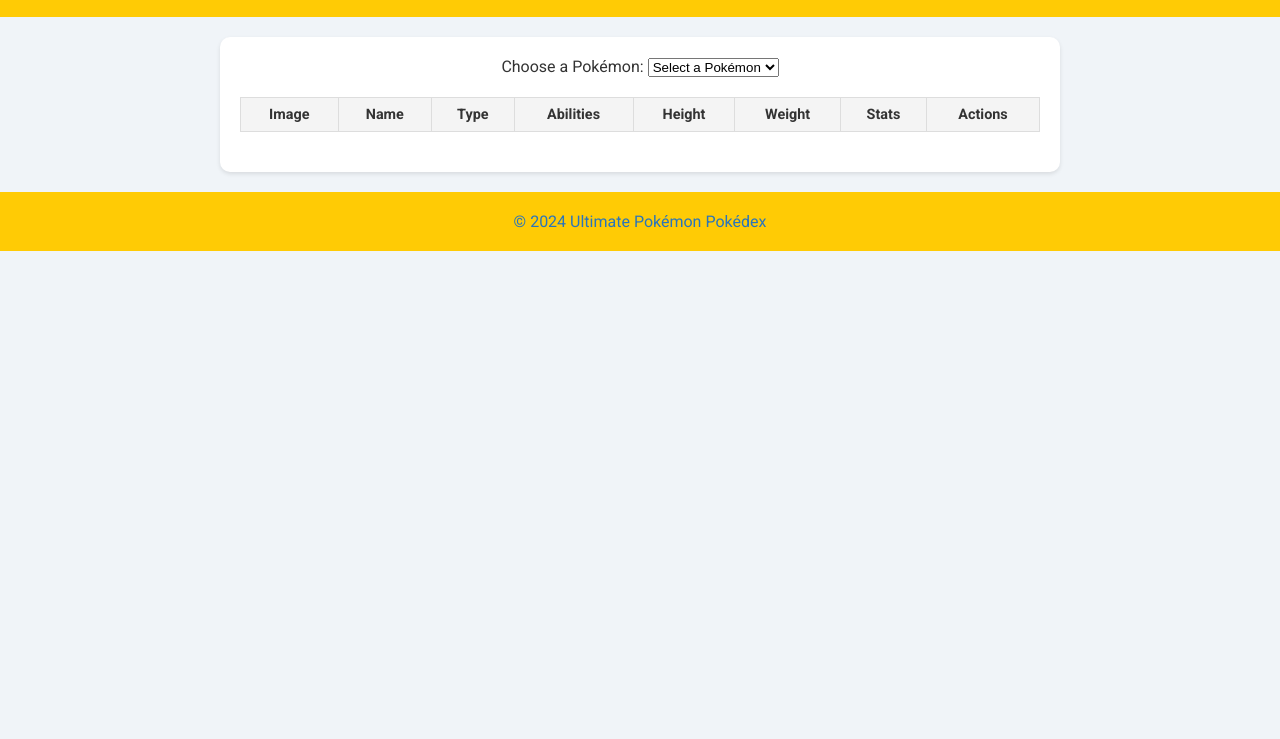
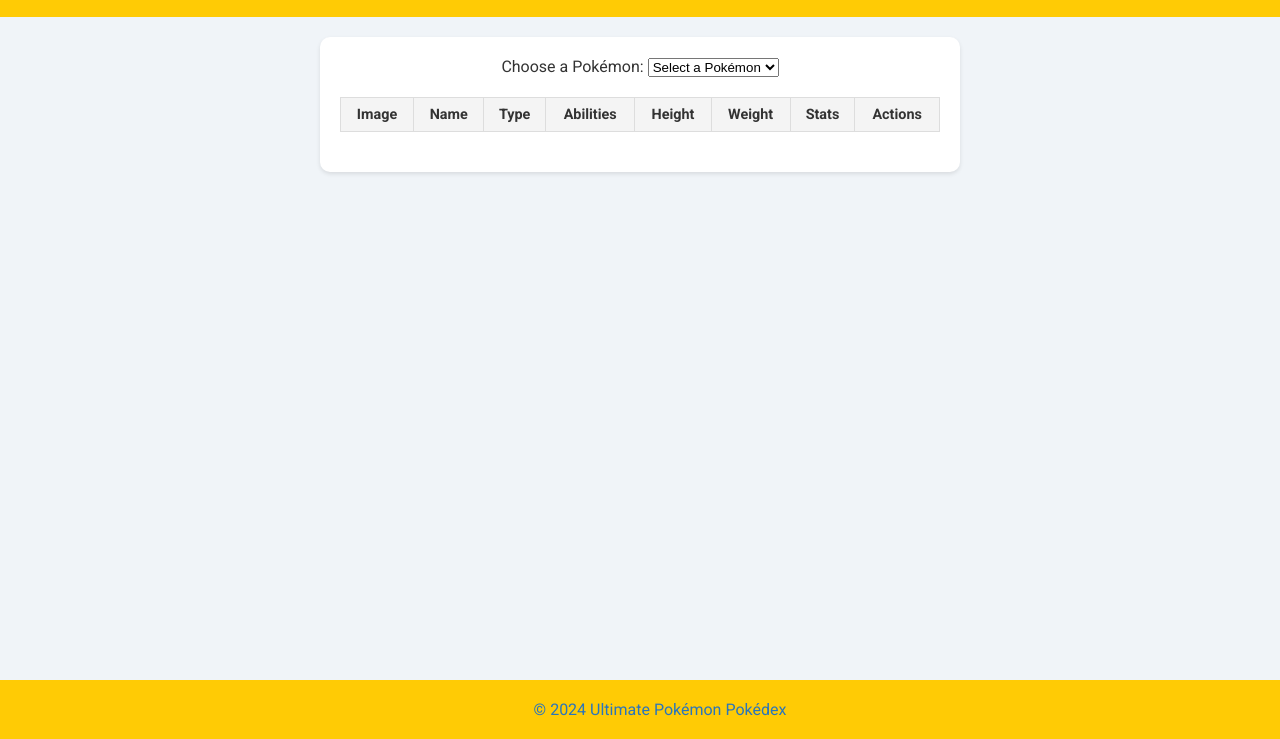
Before and after one commit to seddonnguyen/SBA-308, a plain HTML site: page pages/pokemon.html in a window 1280 px wide. Shown: the part 61-800 px from the top of the page. Drawn offline with Linux system fonts and the light colour scheme; no server answers.

Commit message:
Fix footer

```diff
--- a/css/styles.css
+++ b/css/styles.css
@@ -32,7 +32,7 @@ h1 {
 }
 
 .form-section, .pokemon-container {
-    max-width: 600px;
+    max-width: 800px;
     margin: 0 auto;
     background: #fff;
     padding: 20px;
@@ -226,7 +226,7 @@ table th {
 }
 
 .pokemon-container {
-    max-width: 800px;
+    max-width: 600px;
     margin: 0 auto;
 }
 
@@ -258,6 +258,21 @@ table th {
     border: 1px solid #ddd;
     border-radius: 5px;
     margin-bottom: 20px;
+}
+
+/* Footer styles */
+footer {
+    position: fixed;
+    bottom: 0;
+    width: 100%;
+    background-color: #ffcb05;
+    text-align: center;
+    padding: 20px;
+    color: #2a75bb;
+}
+
+footer p {
+    margin: 0;
 }
 
 #pokemonDetails img {
@@ -319,4 +334,3 @@ table th {
 .hidden {
     display: none;
 }
-}
```
